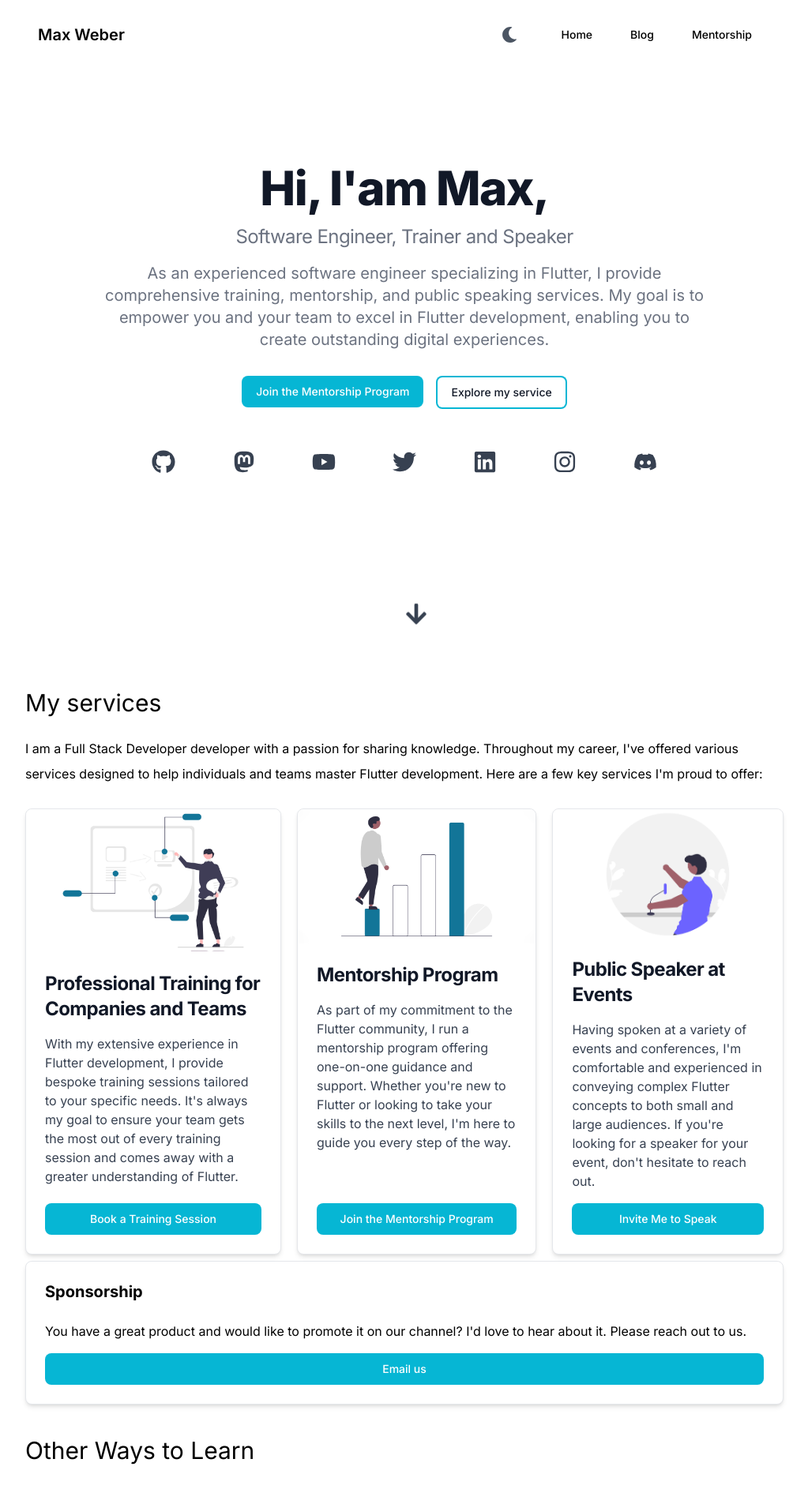
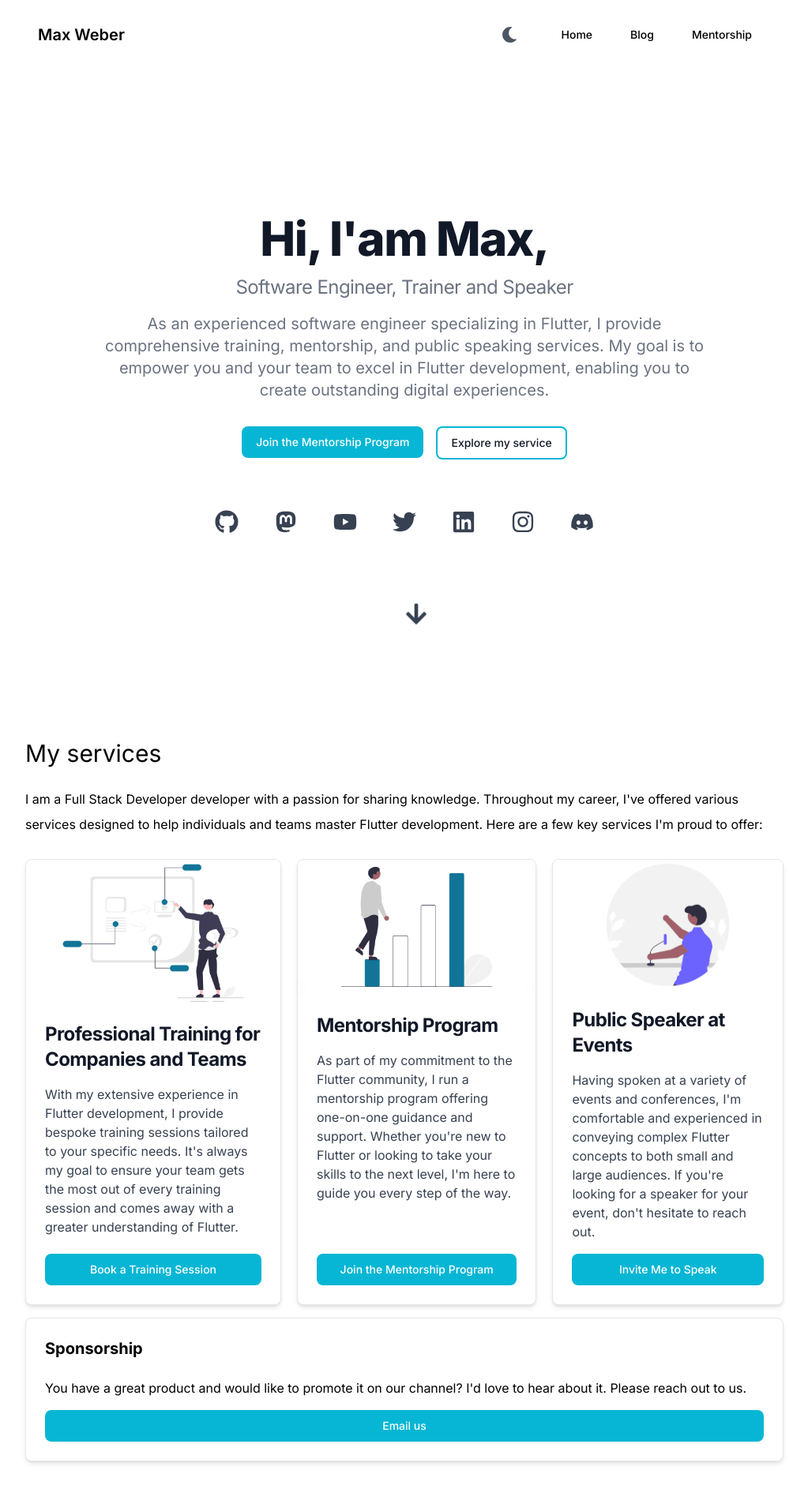
Before and after one commit to md-weber/website, a Next.js app: page / in a window 1280 px wide. Shown: the top 1886 px of the page at 79% size, without its empty margins (128-1151 px from the left). Built offline with nearby package versions, Linux system fonts and the light colour scheme.

Commit message:
[User Review] Updated with the latest user feedback

```diff
--- a/src/app/layout.tsx
+++ b/src/app/layout.tsx
@@ -15,7 +15,7 @@ const inter = Inter({subsets: ['latin']})
 
 
 export default function RootLayout({children,}: { children: React.ReactNode }) {
-    const [darkMode, setDarkMode] = useState(false)
+    const [darkMode, setDarkMode] = useState(true)
 
     useEffect(() => {
         const darkThemeMq = window.matchMedia("(prefers-color-scheme: dark)");
@@ -41,7 +41,7 @@ export default function RootLayout({children,}: { children: React.ReactNode }) {
             <Script src="./scripts/consent.js" strategy={"lazyOnload"}/>
             <body className={inter.className}>
             <div className={darkMode ? 'dark' : ''}>
-                <main className='bg-white px-10 md:px-20 lg:px-40 dark:bg-gray-800 min-h-full'>
+                <main className='bg-white px-10 md:px-20 lg:px-40 dark:bg-gray-900 min-h-full'>
                     <div className={"max-w-screen-lg mx-auto pt-4"}>
                         <NavBar toggleDarkMode={toggleDarkMode} darkMode={darkMode}/>
                         <div className={"py-5"}><DynamicBreadcrumb/></div>
--- a/src/app/page.tsx
+++ b/src/app/page.tsx
@@ -50,7 +50,7 @@ export default function Home() {
                     <div className='lg:flex gap-5'>
                         {cards.map((card) => ServiceCard(card))}
                     </div>
-                    <Card>
+                    <Card className={"mt-2"}>
                         <h4 className="font-bold text-xl dark:text-white">Sponsorship</h4>
                         <p className="mt-2 text-grey-800 dark:text-gray-200 flex-grow">You have a great product and
                             would like to promote it on our channel? I&apos;d love to hear about it. Please reach out to
--- a/src/components/footer.tsx
+++ b/src/components/footer.tsx
@@ -6,7 +6,7 @@ import React from "react";
 
 export default function FooterWithSocialMediaIcons() {
     return (
-        <Footer container className={"mx-auto rounded-none pt-16"}>
+        <Footer container className={"mx-auto rounded-none pt-16 dark:bg-gray-900"}>
             <div className="w-full justify-center">
                 <div className="w-full flex justify-center md:grid-cols-2">
                     <div className="grid gap-16 mt-2 grid-cols-2 md:grid-cols-4 ">
--- a/src/components/nav-bar.tsx
+++ b/src/components/nav-bar.tsx
@@ -4,7 +4,7 @@ import Link from "next/link";
 
 export default function NavBar(props: { toggleDarkMode: () => void, darkMode: boolean }) {
     return (
-        <Navbar fluid rounded>
+        <Navbar fluid rounded className={"dark:bg-gray-900"}>
             <Link href={"/"}>
                 <span className="self-center whitespace-nowrap text-xl font-semibold dark:text-white">
                     Max Weber
--- a/src/components/page-header.tsx
+++ b/src/components/page-header.tsx
@@ -13,7 +13,7 @@ export default function PageHeader() {
     }
 
     return (
-        <section className="bg-white dark:bg-gray-900 py-8 lg:py-16">
+        <section className="bg-white dark:bg-gray-900 py-8 mt-16 lg:py-16">
             <div className="mx-auto max-w-screen-xl text-center px-8 lg:py-8">
                 <h1 className="mb-4 text-4xl font-extrabold tracking-tight leading-none text-gray-900 md:text-5xl lg:text-6xl dark:text-white">
                     Hi, I&apos;am Max,</h1>
--- a/src/components/social-media-links.tsx
+++ b/src/components/social-media-links.tsx
@@ -39,7 +39,7 @@ export const socialMediaLinks = [
 export default function SocialMediaIcons() {
     return (
         <div
-            className={`${styles.socialIcons} flex justify-between mx-auto pt-5 text-3xl text-gray-700 dark:text-gray-200 w-9/12 md:max-w-screen-sm`}>
+            className={`${styles.socialIcons} md:w-3/6 flex justify-between mx-auto pt-8 text-3xl text-gray-700 dark:text-gray-200  md:max-w-screen-sm`}>
             {
                 socialMediaLinks.map((link) => (
                     <Link href={link.url} className={link.style} key={link.social}>{<link.icon/>}</Link>
```
